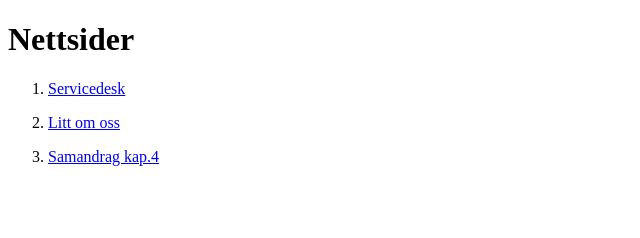
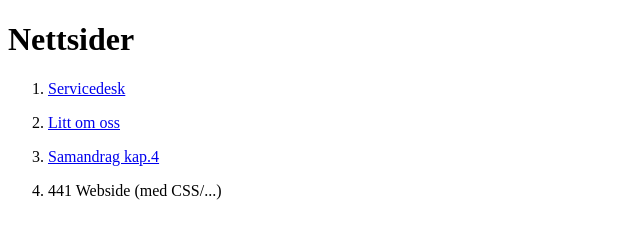
Before and after one commit to MartinogErlend/Hvordanpublisere, a plain HTML site: page index.html in a window 1280 px wide. Shown: the whole page, without its empty margins (0-640 px from the left). Drawn offline with Linux system fonts and the light colour scheme.

Commit message:
Update index.html

```diff
--- a/index.html
+++ b/index.html
@@ -15,6 +15,7 @@
 	  <p><li><a href="https://martinogerlend.github.io/MartinogErlend">Litt om oss</a></li></p>
 
 	  <p><li><a href="https://martinogerlend.github.io/Samandrag_kap4">Samandrag kap.4</a></li></p>
+	  <p><li><a href"https://martinogerlend.github.io/PL/index.html">441 Webside (med CSS/...)</a></li></p>
   </ol>
 </body>
 </html>
```
